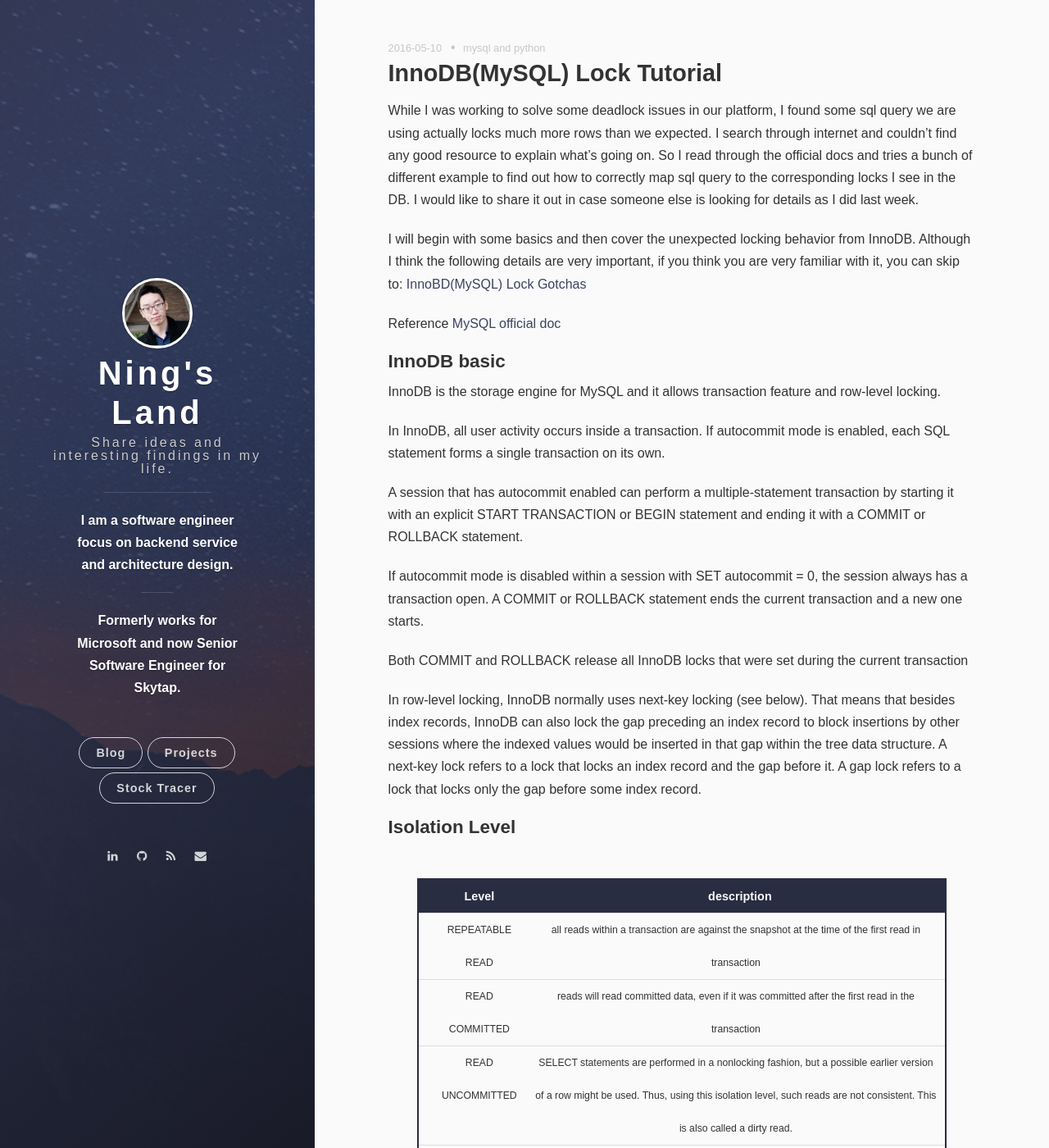
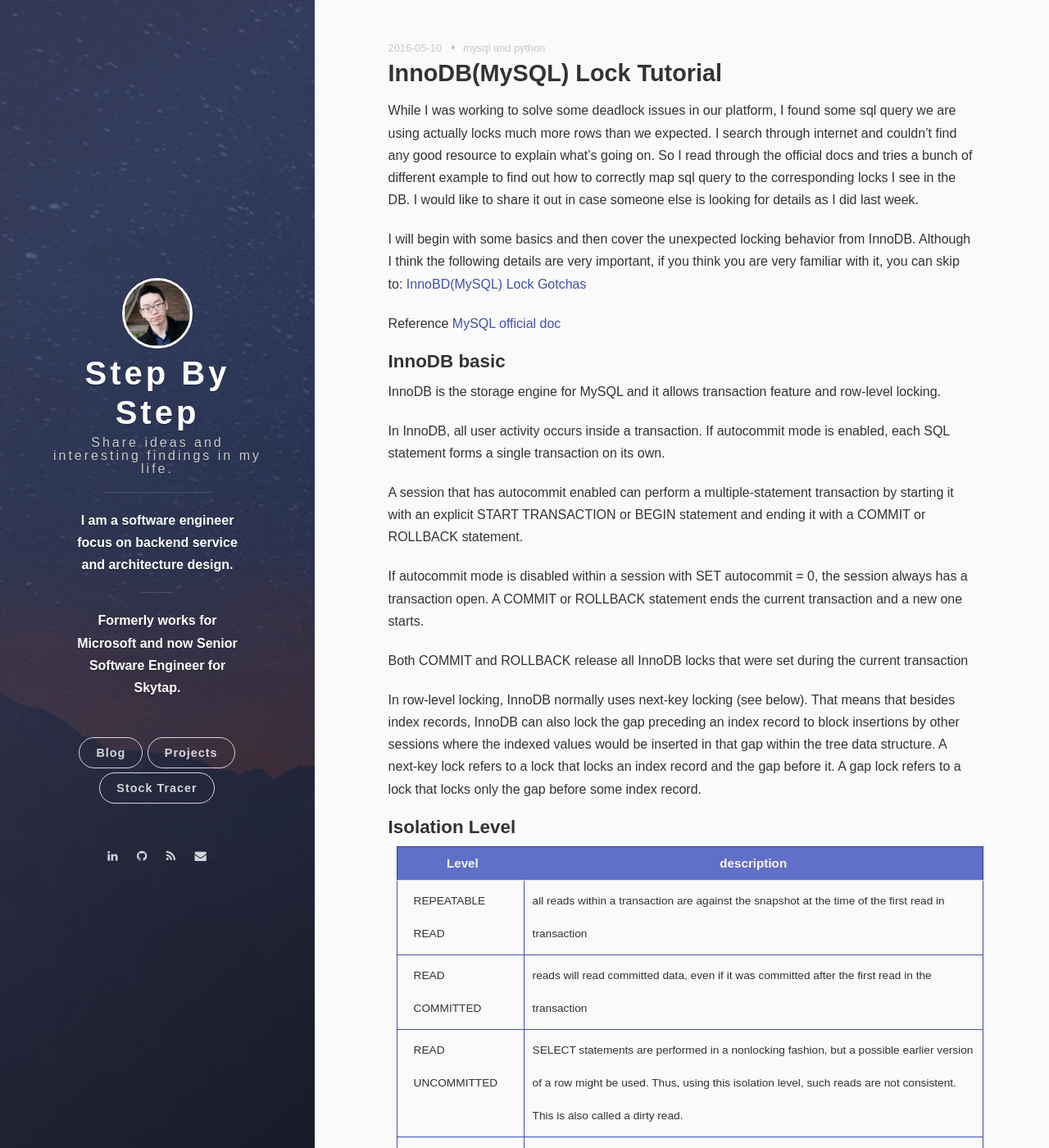
Before and after one commit to ning-yang/ning-yang.github.io, a Jekyll site: the page built from _posts/2016-05-10-innodbmysql-lock-tutorial.md, in a window 1280 px wide and 1400 px high. Shown: the whole window at 82% size. Built offline with Jekyll 4.4.1, drawn with Linux system fonts in a browser that asks for light colours; nearby versions of some CDN libraries; comment, search, counter and statistics services are not loaded.

Commit message:
a few UI revision

```diff
--- a/_config.yml
+++ b/_config.yml
@@ -1,5 +1,5 @@
 # Basic
-title: "Ning's Land"
+title: "Step By Step"
 subtitle: Share ideas and interesting findings in my life.
 welcome_message: Formerly works for Microsoft and now Senior Software Engineer for Skytap.
 description:  I am a software engineer focus on backend service and architecture design.
--- a/_posts/2016-05-10-innodbmysql-lock-tutorial.md
+++ b/_posts/2016-05-10-innodbmysql-lock-tutorial.md
@@ -16,7 +16,7 @@ tags:
 While I was working to solve some deadlock issues in our platform, I found some sql query we are using actually locks much more rows than we expected. I search through internet and couldn't find any good resource to explain what's going on. So I read through the official docs and tries a bunch of different example to find out how to correctly map sql query to the corresponding locks I see in the DB. I would like to share it out in case someone else is looking for details as I did last week.
 
 I will begin with some basics and then cover the unexpected locking behavior from InnoDB. Although I think the following details are very important, if you think you are very familiar with it, you can skip to:
-[InnoBD(MySQL) Lock Gotchas](/blog/2016/innodbmysql-lock-gotchas)
+[InnoBD(MySQL) Lock Gotchas](/2016/05/innodbmysql-lock-gotchas)
 
 Reference [MySQL official doc](http://dev.mysql.com/doc/refman/5.7/en/innodb-storage-engine.html)
 
--- a/_sass/global.scss
+++ b/_sass/global.scss
@@ -176,32 +176,38 @@ pre {
 
 table {
   color: $gray-darkest;
-  font-size: .9em;
-  text-align: center;
+  font-size: .95em;
+  text-align: left;
   line-height: 40px;
   border-spacing: 0;
-  border: 2px solid darken($primary-color, 10%);
-  width: 90%;
-  margin: 50px auto;
+  border: 1px solid darken($primary-color, 10%);
+  width: 100%;
+  margin: 10px;
 }
 
 thead tr:first-child {
-  background-color: darken($primary-color, 10%);
+  background-color: lighten($primary-color, 10%);
   color: $gray-lightest;
   border: none;
 }
 
-th {font-weight: bold;}
+th {
+  font-weight: bold;
+  min-width: 100px;
+  text-align: center;
+}
 th:first-child, td:first-child {padding: 0 15px 0 20px;}
 
 thead tr:last-child th {
     border-bottom: 1px solid $gray-light;
 }
 
-tbody tr:last-child td {border: none;}
+// tbody tr:last-child td {border: none;}
 tbody td {
     border-bottom: 1px solid $gray-light;
-    font-size: .85em;
+    font-size: .9em;
+    border: 1px solid $primary-color;
+    padding: 5px 10px;
 }
 
 td:last-child {
--- a/_sass/variables.scss
+++ b/_sass/variables.scss
@@ -14,8 +14,9 @@ $orange:            #FB9C50;
 $slate:             #3D4260;
 $blue:              #2568A3;
 $catred:            #BF1827;
+$material:          #3f51b5;
 
-$primary-color:     $slate;
+$primary-color:     $material;
 $secondary-color:   #5BA4E5;
 
 $link-color:        $primary-color;
```
Also changed, not shown: _posts/2016-05-10-innodbmysql-lock-gotchas.md (+1 -1 lines), assets/images/avatar.jpg (deleted), assets/images/background-cover-2.jpg (deleted), assets/images/favicon.png (added), assets/images/workflow_engine.png (added), 1 other file.
